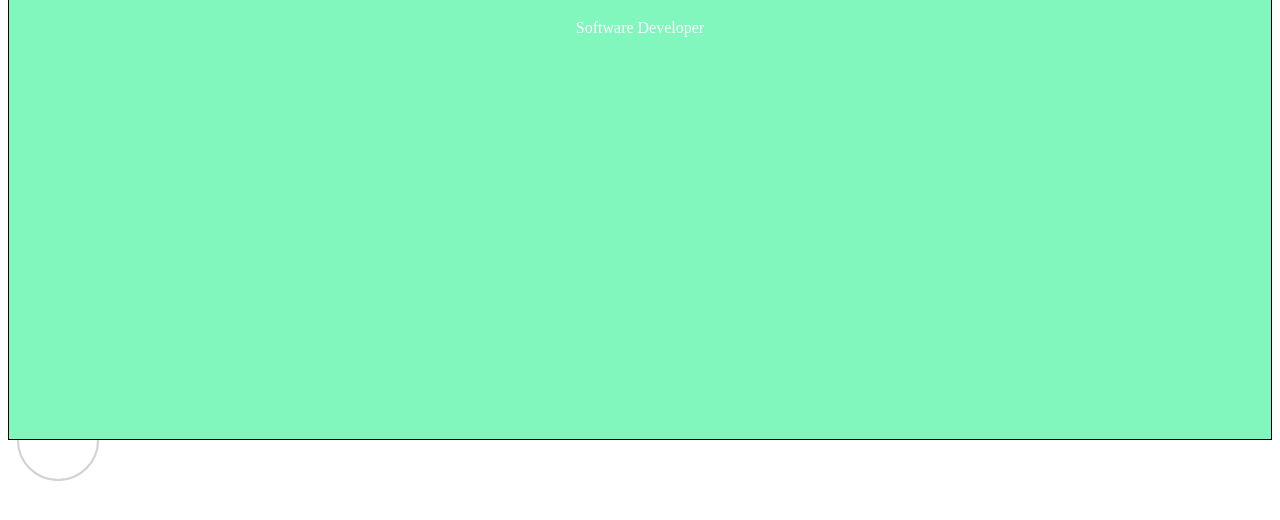
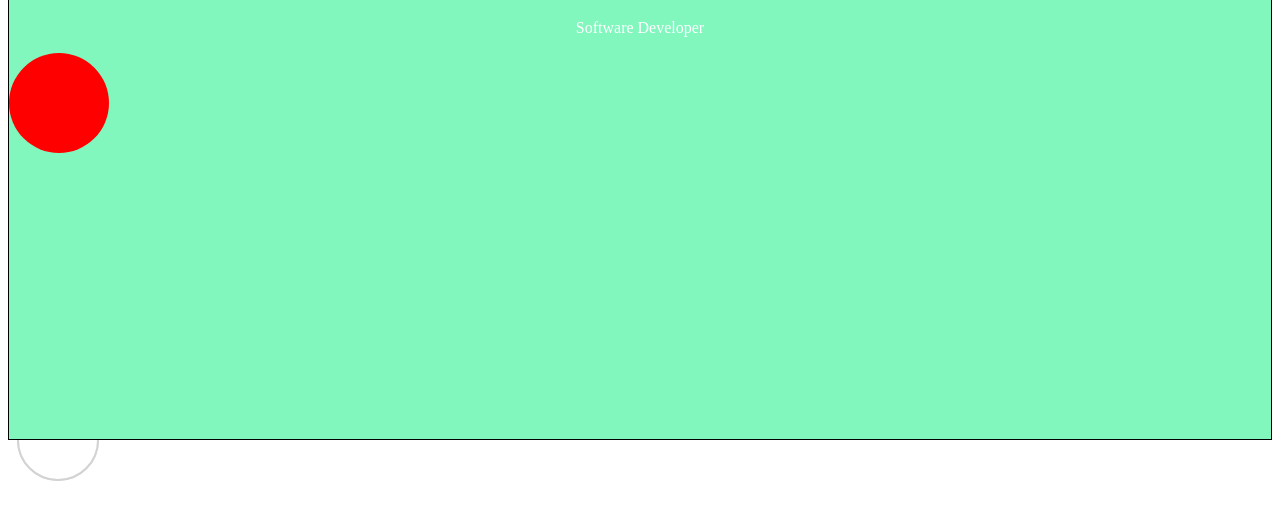
Before and after one commit to aliciak0217/Challenge-1, a plain HTML site: page index.html in a window 1280 px wide. Shown: the part 70-590 px from the top of the page. Drawn offline with Linux system fonts and the light colour scheme.

Commit message:
challenge
css/style.css
index.html

```diff
--- a/css/style.css
+++ b/css/style.css
@@ -13,5 +13,14 @@ div{
 	height:400px;
 	width: 1350px:
 }
+#top{
+	align:center;
+}
 
-div
+#circle{
+	height: 100px;
+	width: 100px;
+	background-color: red;
+	border-radius: 50%;
+	display: inline-block;
+}
--- a/index.html
+++ b/index.html
@@ -5,9 +5,10 @@
 	<link rel="stylesheet" type="text/css" href="css/style.css">
 </head>
 <body>
-	<div style="width:1330pxp; height:500px;border:1px solid #000; background-color: #81F7BE">
+	<div id="top" style="width:1330pxp; height:500px;border:1px solid #000; background-color: #81F7BE">
 		<h1>Yukio Yamamoto</h1>
 		<p>Software Developer</p>
+		<div id="circle"></div>
 	</div>
 
 	<svg height=100" width="100">
```
